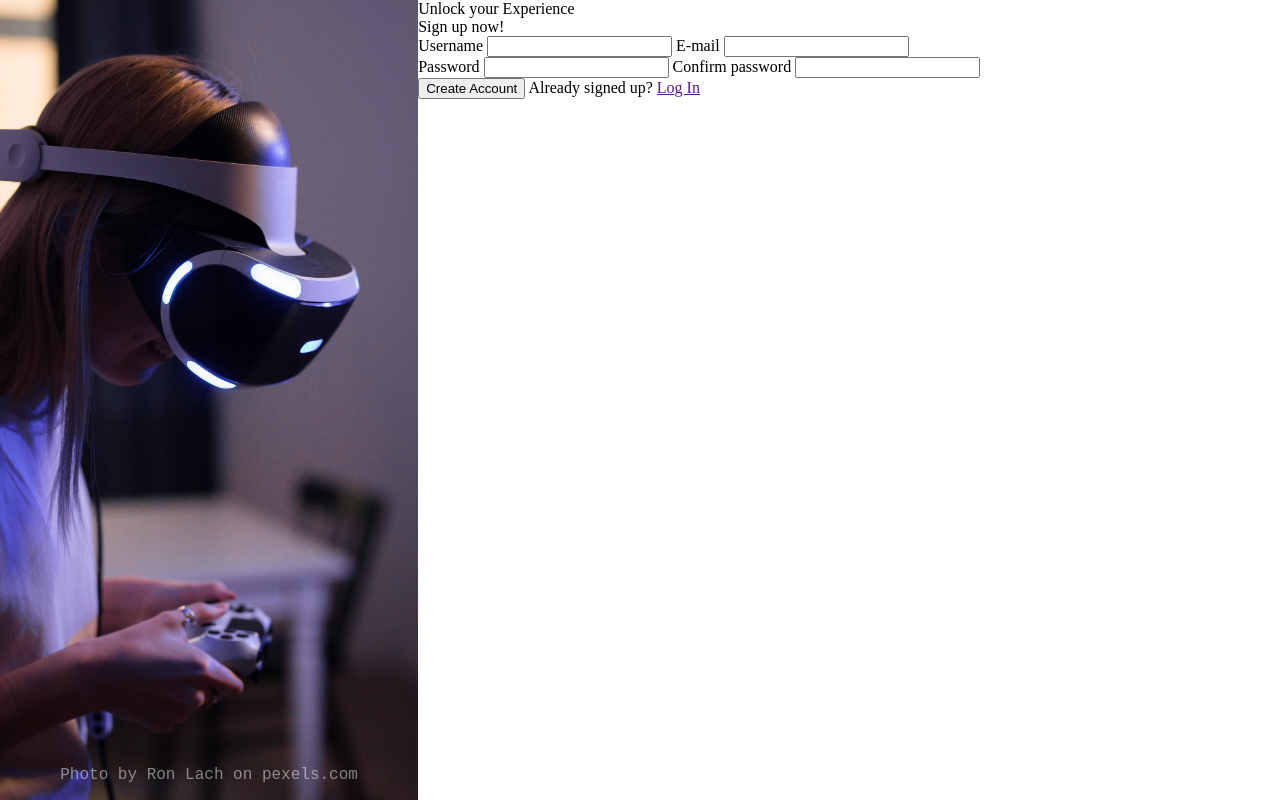
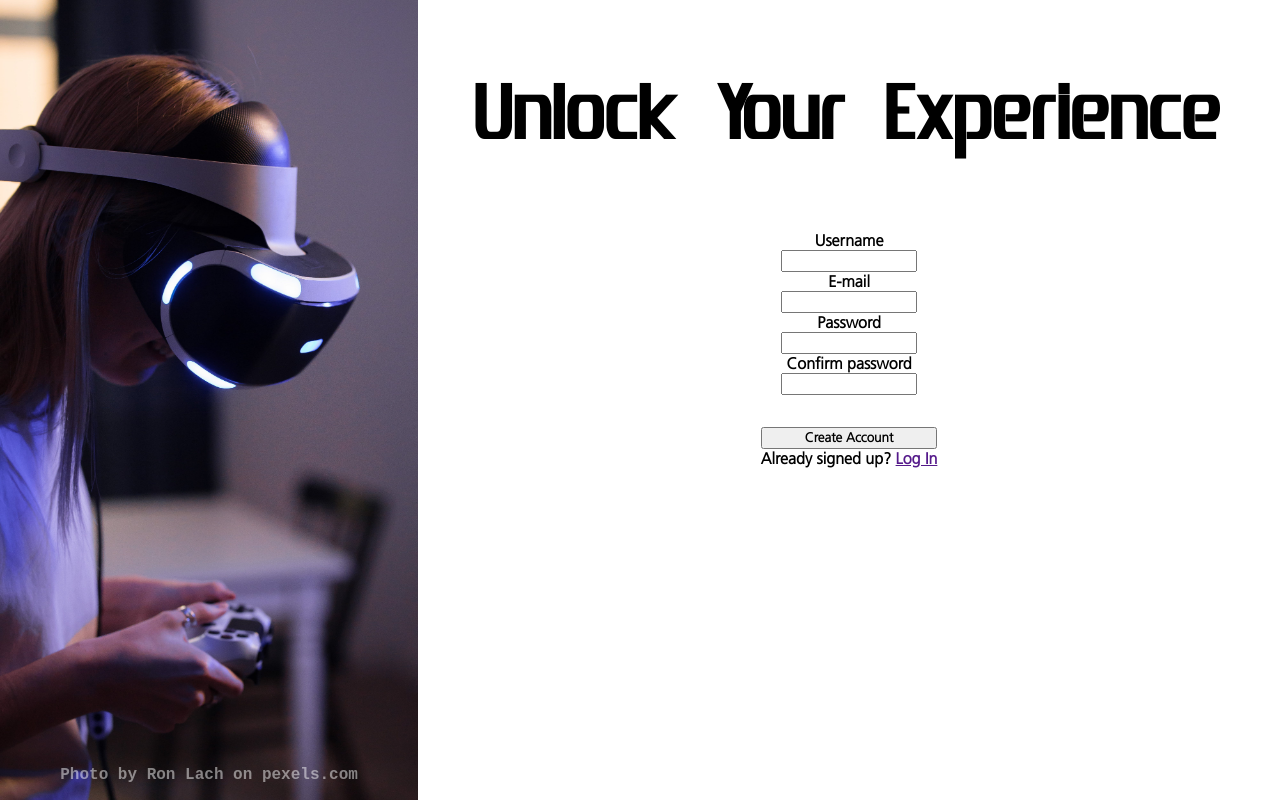
Before and after one commit to MuhammadAlvi03/sign-up-form, a plain HTML site: page index.html in a window 1280 px wide. Drawn offline with Linux system fonts and the light colour scheme.

Commit message:
create flexbox layout

```diff
--- a/index.html
+++ b/index.html
@@ -15,28 +15,19 @@
     </div>
     <div class="main">
         <div class="hero">
-            <span>Unlock your Experience</span>
+            <span>Unlock Your Experience</span>
         </div>
         <div class="body">
-            <div class="body-text">
-                <span>Sign up now!</span>
-            </div>
-            <div class="form-container">
-                <form method="post">
-                    <div class="form-row">
+                <form class="sign-up" method="post">
                             <label for="username">Username</label>
                             <input type="text" name="username" id="username">
                             <label for="mail">E-mail</label>
                             <input type="email" name="useremail" id="mail">
-                    </div>
-                    <div class="form-row">
                             <label for="pwd">Password</label>
                             <input type="password" name="userpass" id="pwd">
                             <label for="pwdconfirm">Confirm password</label>
                             <input type="password" name="userpassconfirm" id="pwdconfirm">
-                    </div>
                 </form>
-            </div>
         </div>
         <div class="submit">
             <button type="submit">Create Account</button>
--- a/style.css
+++ b/style.css
@@ -1,3 +1,27 @@
+
+@font-face {
+    font-family: 'herofont';
+    src:
+        url('./fonts/emotionengine-8yna-webfont.woff') format('woff'),
+        url('./fonts/emotionengine-8yna-webfont.woff2') format('woff2');
+    font-style: normal;
+    font-weight: normal;
+}
+
+@font-face {
+    font-family: 'frutiger';
+    src:
+        url('./fonts/frutiger_light-webfont.woff') format('woff'),
+        url('./fonts/frutiger_light-webfont.woff2') format('woff2');
+    font-style: normal;
+    font-weight: normal;
+}
+
+* {
+    font-family: 'frutiger';
+    font-weight: 700;
+}
+
 body {
     margin: 0;
 }
@@ -34,8 +58,45 @@ body {
     flex-grow: 1;
     box-sizing: border-box;
     background: rgb(255, 255, 255);
+    align-items: center;
 }
 
 .hero > span {
     color: rgb(0, 0, 0);
+    font-family: 'herofont';
+    font-size: 5rem;
+    text-wrap: nowrap;
 }
+
+.hero {
+    flex-grow: 0.3;
+    display: flex;
+    justify-content: center;
+    align-items: center;
+    width: 80%;
+}
+
+.body {
+    display: flex;
+    flex-direction: column;
+    width: 80%;
+}
+
+/* body */
+
+.sign-up {
+    width: 100%;
+    display: flex;
+    flex-direction: column;
+    align-items: center;
+}
+
+
+
+/* submit */
+
+.submit {
+    display: flex;
+    flex-direction: column;
+    margin-top: 2rem;
+}
```
Also changed, not shown: fonts/emotionengine-8yna-webfont.woff (added), fonts/emotionengine-8yna-webfont.woff2 (added), fonts/frutiger_light-webfont.woff (added), fonts/frutiger_light-webfont.woff2 (added), notes.txt. Lines whose indentation alone changed are shown as unchanged.
